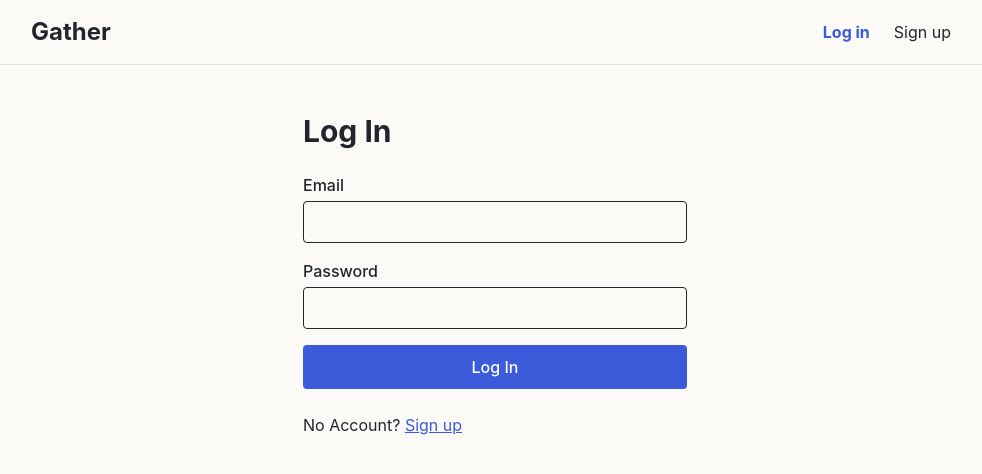
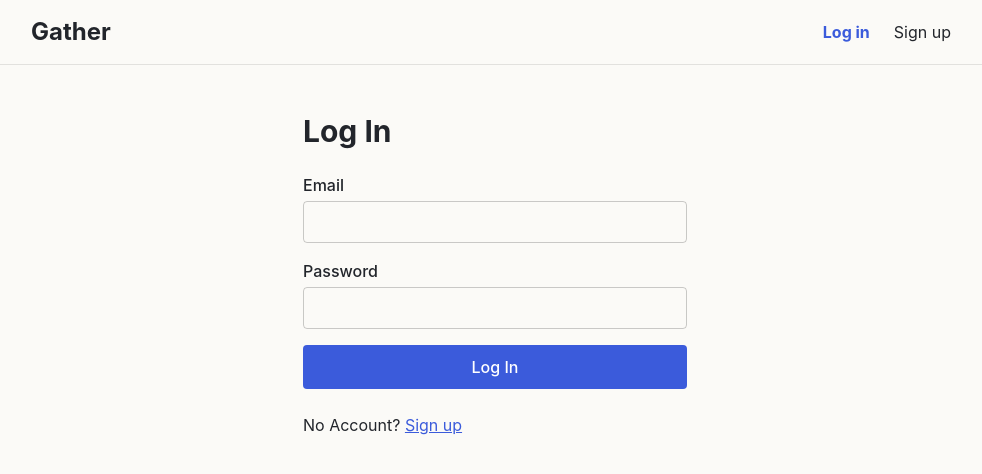
Before and after one commit to mishkatmustafid/gather, a React (Vite) app in the folder web/: page /login in a window 1280 px wide. Shown: the top 474 px of the page, without its empty margins (145-1127 px from the left). Built offline with nearby package versions, Linux system fonts and the light colour scheme; no server answers.

Commit message:
fix: correct typo in className for error styling in FormField component

```diff
--- a/web/src/components/FormField.tsx
+++ b/web/src/components/FormField.tsx
@@ -17,7 +17,7 @@ export default function FormField({ id, label, error, ...input }: Props) {
         id={id}
         aria-invalid={error ? true : undefined}
         aria-describedby={error ? errorId : undefined}
-        className={`rounded border px-3 py-2 focus-visible:outline-none focus-visible:ring-2 focus-visible:ring-[#3B5BDB]${error ? "borde-red-600" : "border-black/20"}`}
+        className={`rounded border px-3 py-2 focus-visible:outline-none focus-visible:ring-2 focus-visible:ring-[#3B5BDB] ${error ? "border-red-600" : "border-black/20"}`}
         {...input}
       />
       {error && (
```
